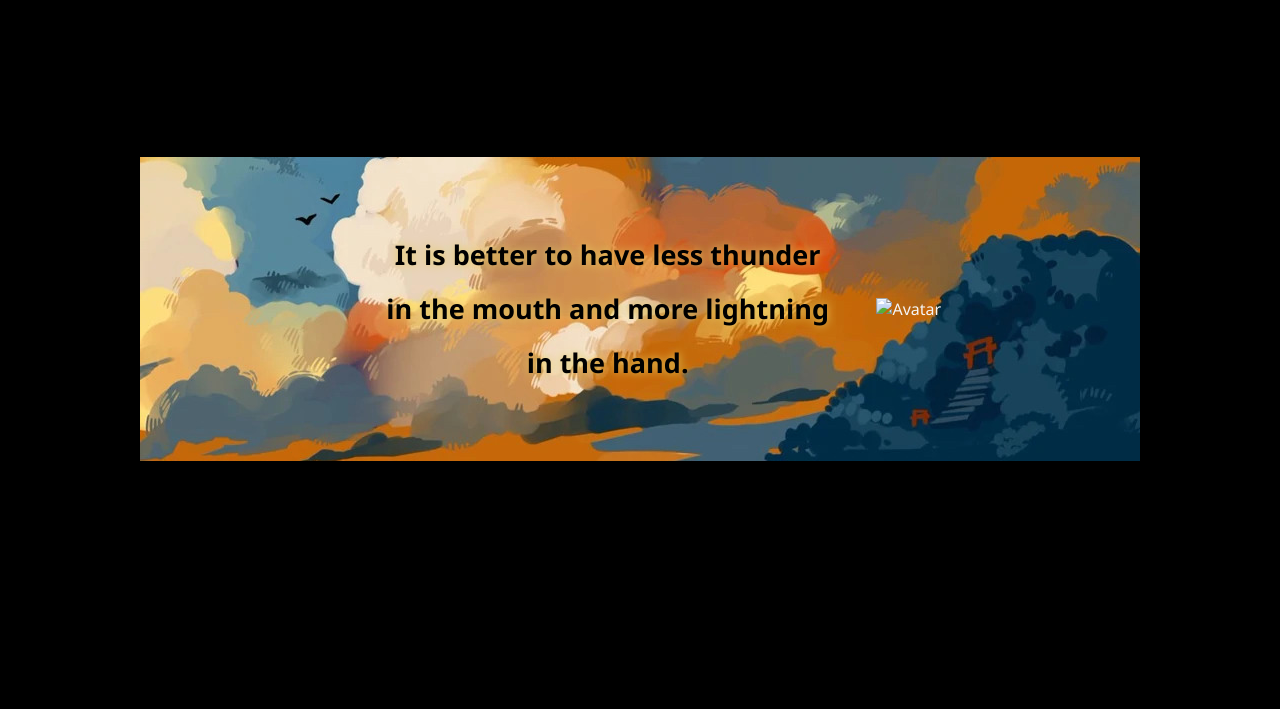
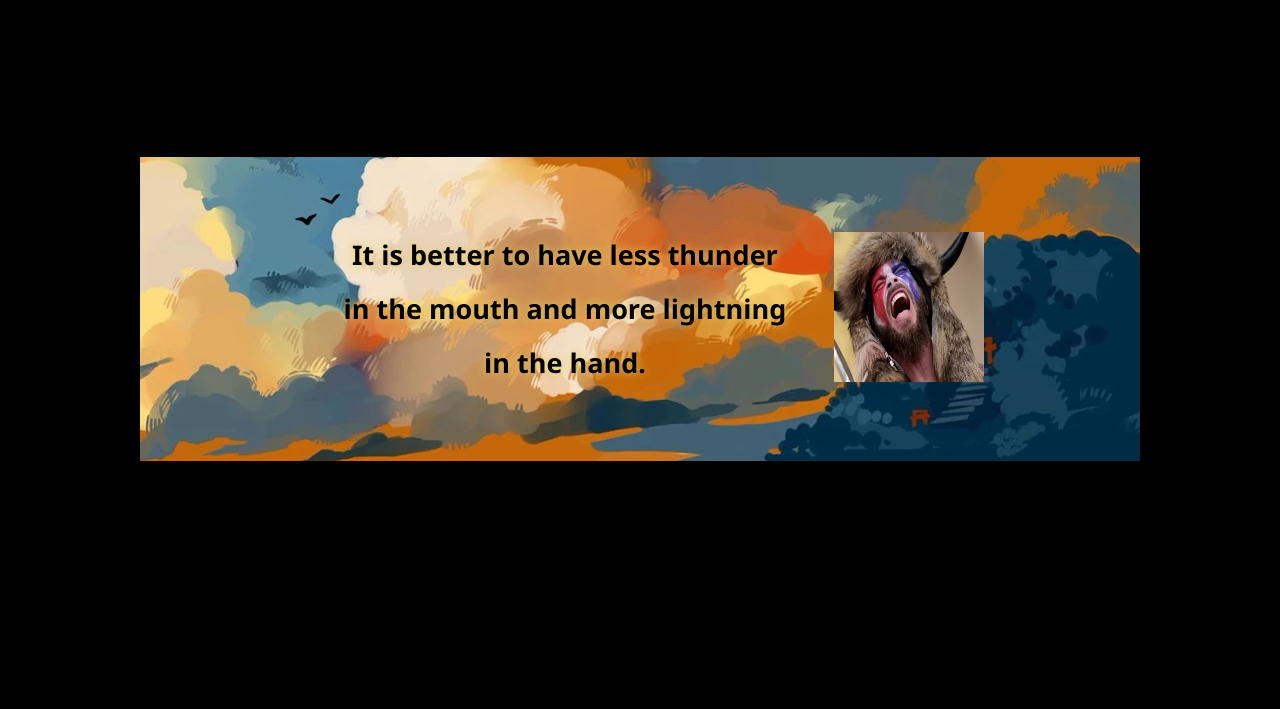
Before and after one commit to JayWhiteBuffalo/Portfolio, a plain HTML site: page index.html in a window 1280 px wide. Shown: the part 91-800 px from the top of the page. Drawn offline with Linux system fonts and the light colour scheme.

Commit message:
branch check

```diff
--- a/index.html
+++ b/index.html
@@ -33,7 +33,7 @@
                 <h1>It is better to have less thunder in the mouth and more lightning in the hand.</h1>
             </div>
             <div class="avatar">
-                <img src= "\projects\Portfolio\P2\Images\avatar.jpg" alt="Avatar" width="150"height="150">
+                <img src= "./P2/Images/avatar.jpg " alt="Avatar" width="150"height="150">
             </div>
         </section>
         <!--About Me Section-->
```
